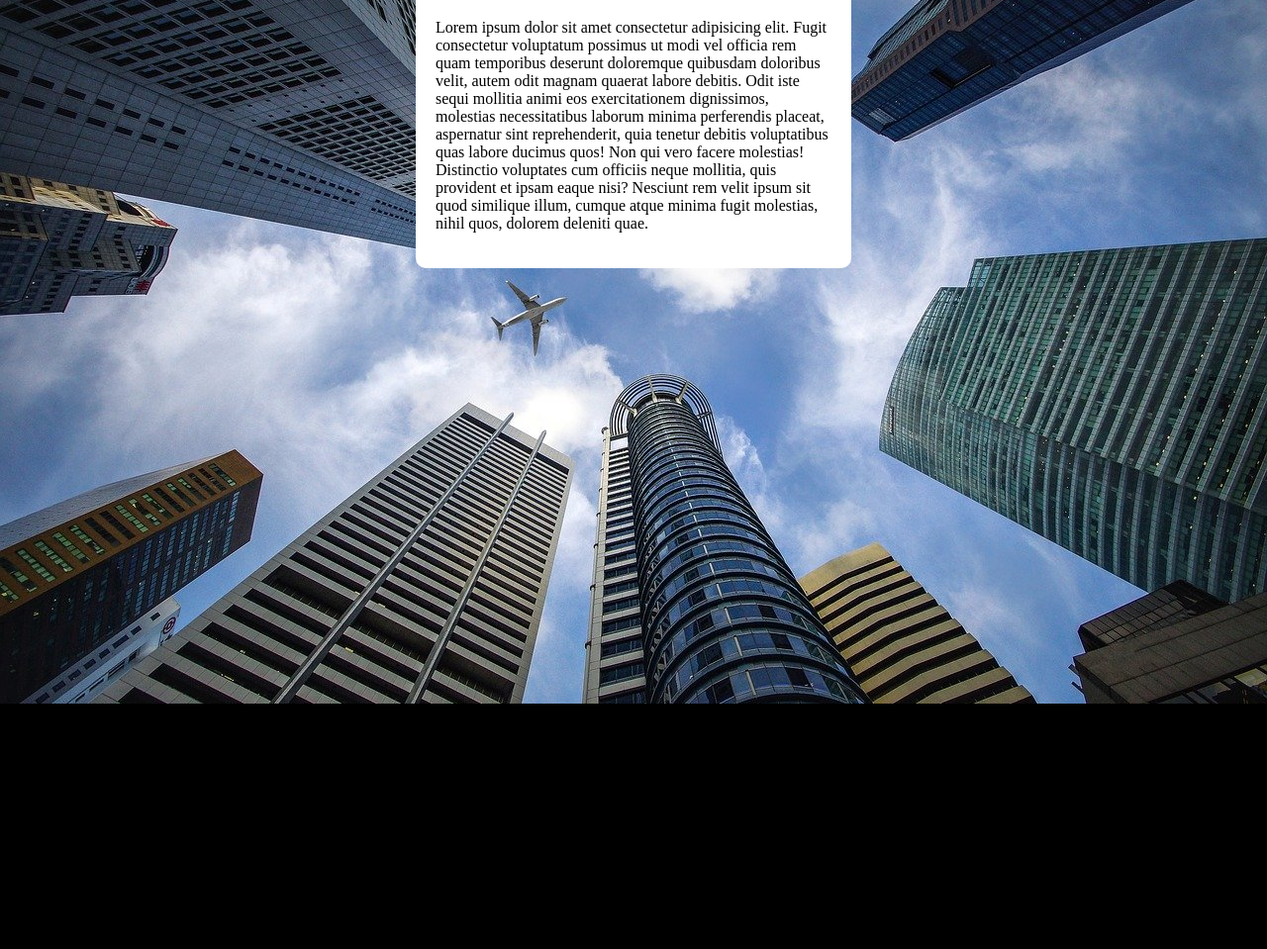
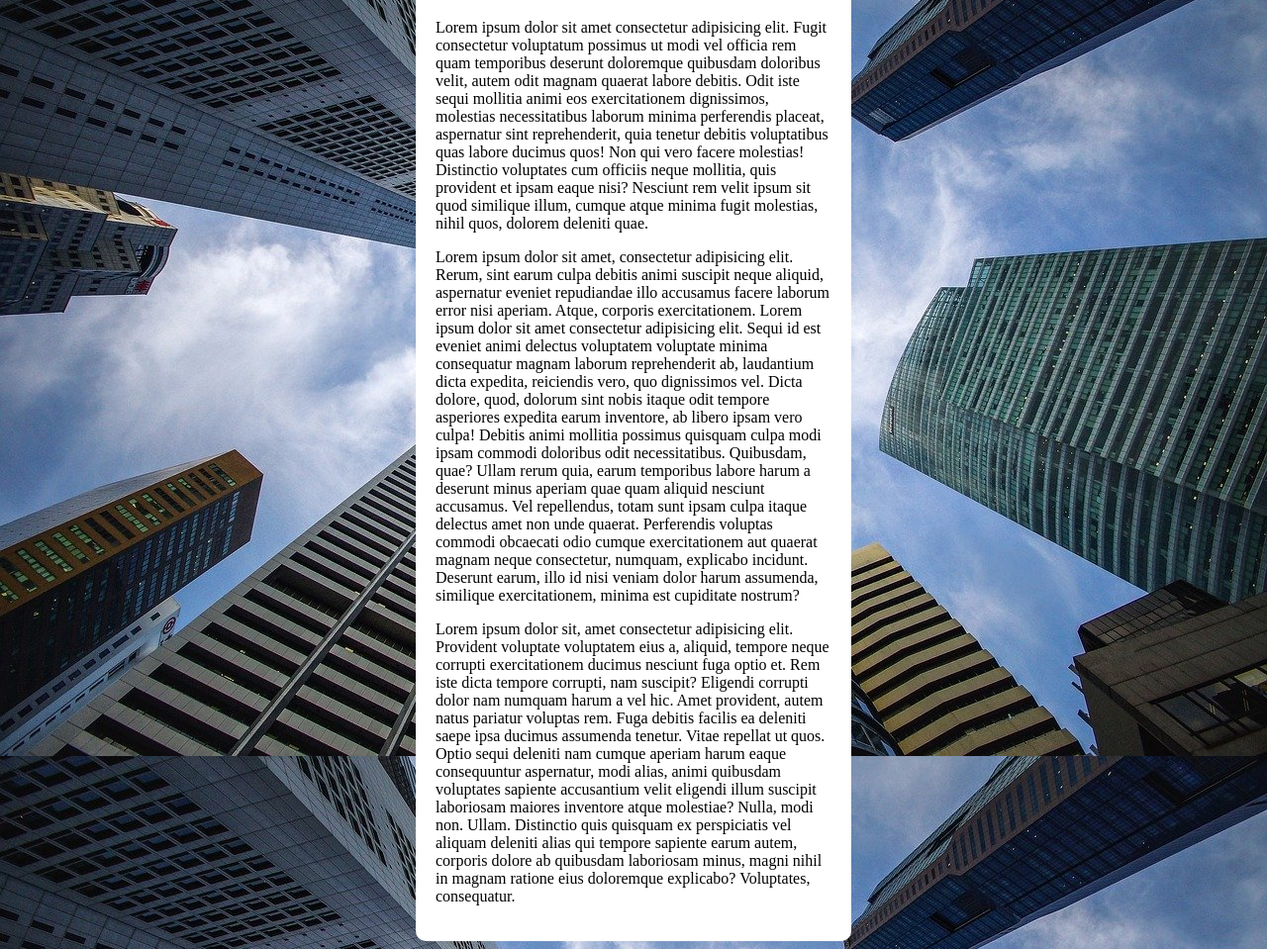
Before and after one commit to rafaelnsouza92/Html-css, a plain HTML site: page exercicios/ex022/fundo006.html in a window 1280 px wide. Shown: the part 89-1048 px from the top of the page at 99% size. Before the commit the page ends 800 px from the top, so only its background shows below. Drawn offline with Linux system fonts and the light colour scheme.

Commit message:
Update fundo006.html

```diff
--- a/exercicios/ex022/fundo006.html
+++ b/exercicios/ex022/fundo006.html
@@ -19,10 +19,14 @@
 
         */
         body{
-            background-color: black;
+           /* background-color: black;
             background-image: url(imagens/wallpaper002.jpg);
             background-position: center top;
             background-repeat: no-repeat;
+            background-size: cover;
+            background-attachment: fixed;
+            */
+            background: black url(imagens/wallpaper002.jpg) center top fixed;
             background-size: cover;
         }
 
@@ -41,6 +45,14 @@
         <p>Lorem ipsum dolor sit amet consectetur adipisicing elit. Fugit consectetur voluptatum possimus ut modi vel officia rem quam temporibus deserunt doloremque quibusdam doloribus velit, autem odit magnam quaerat labore debitis.
         Odit iste sequi mollitia animi eos exercitationem dignissimos, molestias necessitatibus laborum minima perferendis placeat, aspernatur sint reprehenderit, quia tenetur debitis voluptatibus quas labore ducimus quos! Non qui vero facere molestias!
         Distinctio voluptates cum officiis neque mollitia, quis provident et ipsam eaque nisi? Nesciunt rem velit ipsum sit quod similique illum, cumque atque minima fugit molestias, nihil quos, dolorem deleniti quae.</p>
+        <p>Lorem ipsum dolor sit amet, consectetur adipisicing elit. Rerum, sint earum culpa debitis animi suscipit neque aliquid, aspernatur eveniet repudiandae illo accusamus facere laborum error nisi aperiam. Atque, corporis exercitationem. Lorem ipsum dolor sit amet consectetur adipisicing elit. Sequi id est eveniet animi delectus voluptatem voluptate minima consequatur magnam laborum reprehenderit ab, laudantium dicta expedita, reiciendis vero, quo dignissimos vel.
+        Dicta dolore, quod, dolorum sint nobis itaque odit tempore asperiores expedita earum inventore, ab libero ipsam vero culpa! Debitis animi mollitia possimus quisquam culpa modi ipsam commodi doloribus odit necessitatibus.
+        Quibusdam, quae? Ullam rerum quia, earum temporibus labore harum a deserunt minus aperiam quae quam aliquid nesciunt accusamus. Vel repellendus, totam sunt ipsam culpa itaque delectus amet non unde quaerat.
+        Perferendis voluptas commodi obcaecati odio cumque exercitationem aut quaerat magnam neque consectetur, numquam, explicabo incidunt. Deserunt earum, illo id nisi veniam dolor harum assumenda, similique exercitationem, minima est cupiditate nostrum?</p>
+        <p>Lorem ipsum dolor sit, amet consectetur adipisicing elit. Provident voluptate voluptatem eius a, aliquid, tempore neque corrupti exercitationem ducimus nesciunt fuga optio et. Rem iste dicta tempore corrupti, nam suscipit?
+        Eligendi corrupti dolor nam numquam harum a vel hic. Amet provident, autem natus pariatur voluptas rem. Fuga debitis facilis ea deleniti saepe ipsa ducimus assumenda tenetur. Vitae repellat ut quos.
+        Optio sequi deleniti nam cumque aperiam harum eaque consequuntur aspernatur, modi alias, animi quibusdam voluptates sapiente accusantium velit eligendi illum suscipit laboriosam maiores inventore atque molestiae? Nulla, modi non. Ullam.
+        Distinctio quis quisquam ex perspiciatis vel aliquam deleniti alias qui tempore sapiente earum autem, corporis dolore ab quibusdam laboriosam minus, magni nihil in magnam ratione eius doloremque explicabo? Voluptates, consequatur.</p>
     </main>
 
 </body>
```
